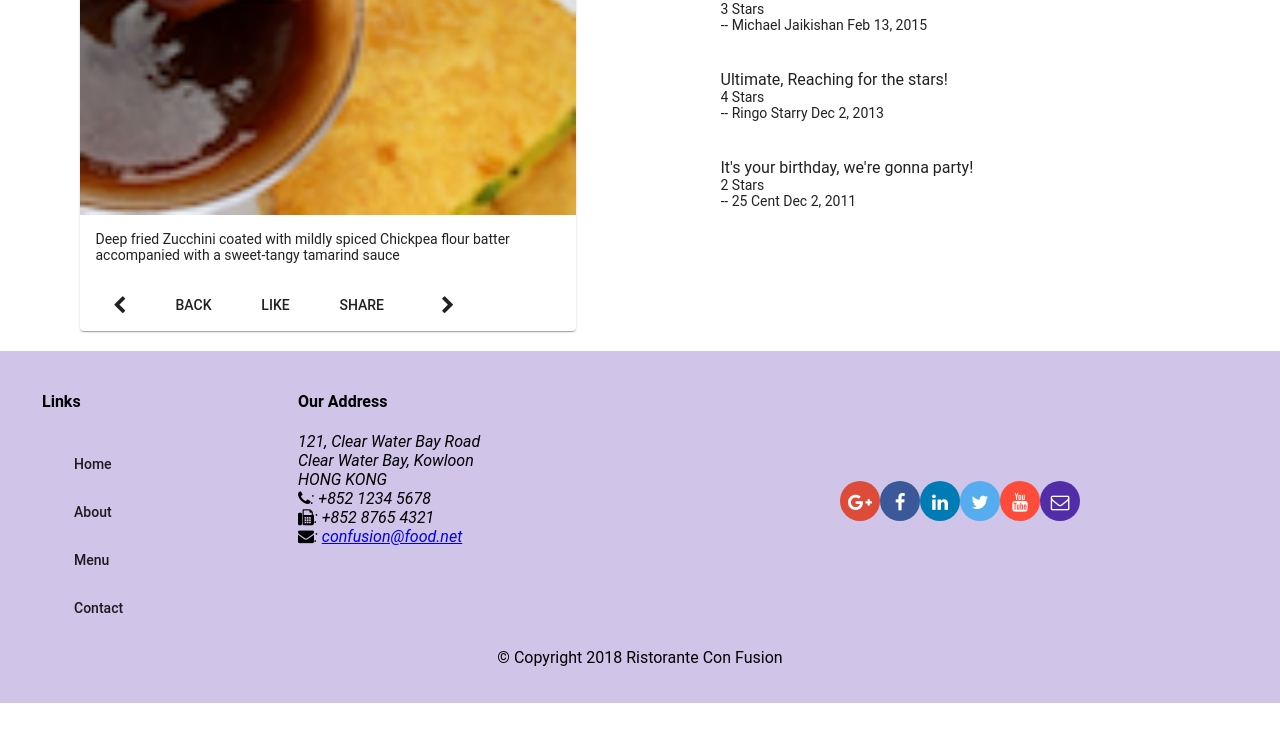
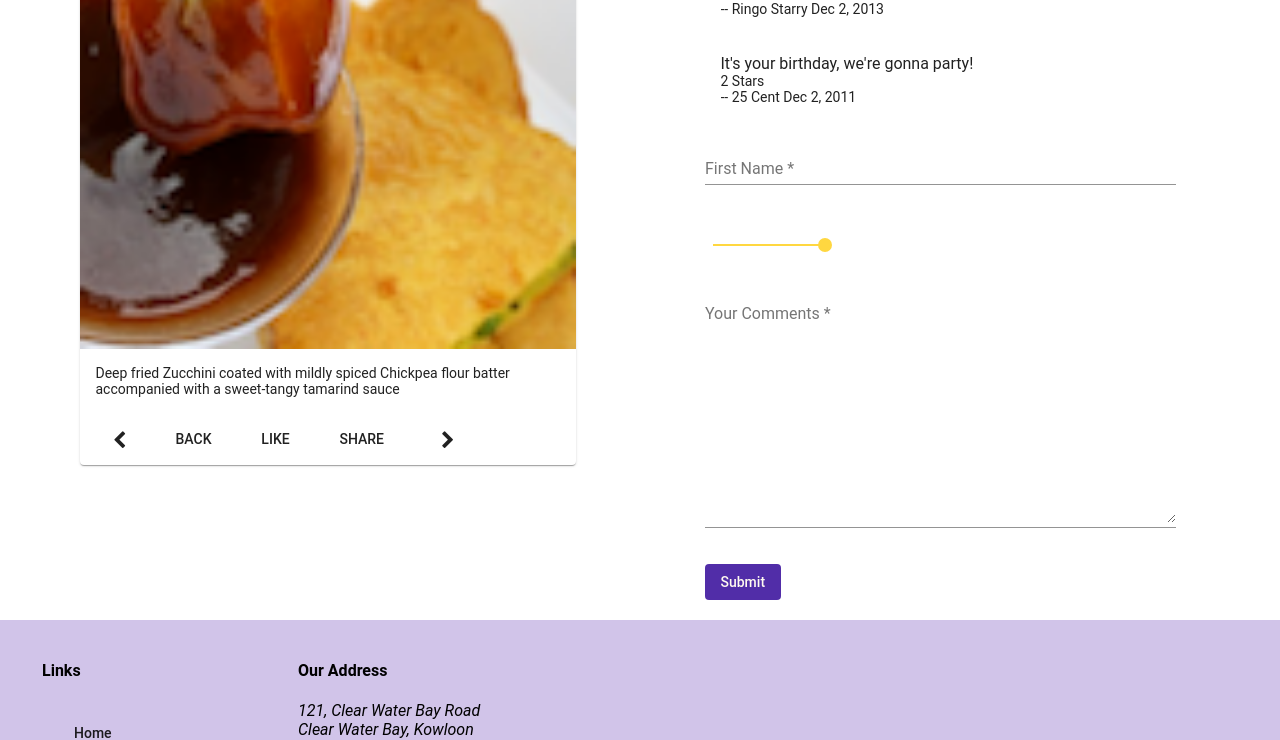
Before and after one commit to f9rajiv/angular-project, an Angular app: page /dishdetail/1 in a window 1280 px wide. Shown: the part 731-1471 px from the top of the page. Before the commit the page ends 1434 px from the top, so only its background shows below. Built offline with nearby package versions, Linux system fonts and the light colour scheme.

Commit message:
assingnment 3

```diff
--- a/src/app/app.module.ts
+++ b/src/app/app.module.ts
@@ -19,7 +19,7 @@
 import {MatSelectModule} from "@angular/material/select";
 import { MatSlideToggleModule} from "@angular/material/slide-toggle";
 import { MatProgressSpinnerModule} from "@angular/material/progress-spinner";
-
+import {MatSliderModule} from '@angular/material/slider';
 import 'hammerjs';
 import { HeaderComponent } from './header/header.component';
 import { FooterComponent } from './footer/footer.component';
@@ -65,6 +65,7 @@
     MatSelectModule,
     MatSlideToggleModule,
     MatProgressSpinnerModule,
+    MatSliderModule,
 
 
 
--- a/src/app/dishdetail/dishdetail.component.html
+++ b/src/app/dishdetail/dishdetail.component.html
@@ -53,8 +53,44 @@
           <span> -- {{comment.author}} {{comment.date | date}} </span>
         </p>
       </mat-list-item>
-    </mat-list>
-  </div>
+
+
+    <mat-list-item *ngIf="commentForm.valid">
+      <p mat-line>
+        <span> {{comment.comment}} </span>
+      </p>
+      <p mat-line>
+        <span> {{comment.rating}} Stars</span>
+      </p>
+      <p mat-line>
+        <span> -- {{comment.author}}</span>
+      </p>
+    </mat-list-item>
+  </mat-list>
+
+
+      <form novalidate [formGroup]="commentForm" #ffrom="ngForm" (ngSubmit)="onSubmit()">
+        <p>
+          <mat-form-field class="full-width">
+          <input matInput formControlName="author" placeholder="First Name" type="text" required>
+          <mat-error *ngIf="formErrors.author">{{formErrors.author}}</mat-error>
+
+        </mat-form-field>
+      </p>
+      <p>
+
+        <mat-slider formControlName="rating" thumbLabel tickInterval="1" min="1" max="5" step="1" value="5"></mat-slider>
+      </p>
+        <p>
+          <mat-form-field class="full-width">
+            <textarea matInput formControlName="comment" placeholder=" Your Comments" rows=12 required></textarea>
+            <mat-error *ngIf="formErrors.comment">{{formErrors.comment}}</mat-error>
+          </mat-form-field>
+        </p>
+        <button type="submit" mat-button class="background-primary text-floral-white" [disabled]="commentForm.invalid">Submit</button>
+      </form>
+    </div>
+
   <div fxFlex [hidden]="dish">
     <mat-spinner></mat-spinner><h4>Loading...Please wait</h4>
   </div>
--- a/src/app/dishdetail/dishdetail.component.scss
+++ b/src/app/dishdetail/dishdetail.component.scss
@@ -0,0 +1,11 @@
+.full-width {
+    width: 95%
+}
+
+.half-width {
+    width: 45%
+}
+
+.form-size {
+    width: 75%
+}
--- a/src/app/dishdetail/dishdetail.component.ts
+++ b/src/app/dishdetail/dishdetail.component.ts
@@ -4,6 +4,9 @@
 import{Location} from '@angular/common';
 import{DishService} from '../services/dish.service';
 import {switchMap} from 'rxjs/operators';
+
+import {FormBuilder,FormGroup,Validators} from "@angular/forms";
+import { Comment } from '../shared/comment';
 
 @Component({
   selector: 'app-dishdetail',
@@ -14,17 +17,37 @@
 
 export class DishdetailComponent implements OnInit {
 
+  commentForm: FormGroup;
+  comment: Comment;
 
 
     dish:Dish;
     dishIds:string[];
     prev:string;
     next:string;
+    formErrors={
+      'author':'',
+      'comment':'',
+    };
+    validationMessages=
+{
+  'author':{
+    'required':'first name required.',
+    'minlength':'First name must be at least 2 characters',
+    'maxlength':'First name must be at least 25 characters'
+},
+  'messages':{
+    'required':'Comments are required.',
+    'minlength':     'Comment must be at least 1 characters long.'
+},
+
+}
 
   constructor(private dishService:DishService,
     private route:ActivatedRoute,
-    private location:Location
-) { }
+    private location:Location,
+    private fb:FormBuilder,
+) {      this.createForm(); }
 
 
   ngOnInit() {
@@ -44,4 +67,53 @@
 goBack():void{
   this.location.back();
 }
+createForm(){
+  this.commentForm = this.fb.group({
+    author: ['',[Validators.required,Validators.minLength(2),Validators.maxLength(25)]],
+
+    comment: ['', [Validators.required, Validators.minLength(1)] ],
+      rating: 5
+  });
+  this.commentForm.valueChanges
+  .subscribe(data=>this.onValueChanged(data));
+  this.onValueChanged(); //re(set)form validation message
 }
+onValueChanged(data?:any)
+{
+  if(!this.commentForm){return;}
+  const form=this.commentForm;
+  for (const field in this.formErrors){
+    if(this.formErrors.hasOwnProperty(field))
+    {
+      //clear pervious error message (ifany)
+      this.formErrors[field]='';
+      const control=form.get(field);
+      if(control && control.dirty && !control.valid)
+      {
+        const messages =this.validationMessages[field];
+        for(const key in control.errors)
+        {
+          if(control.errors.hasOwnProperty(key)){
+            this.formErrors[field]+=messages[key]+ ' ';
+          }
+        }
+      }
+    }
+  }
+  this.comment = form.value;
+}
+onSubmit() {
+  this.comment = this.commentForm.value;
+  this.comment.date = new Date().toISOString();
+  this.dish.comments.push(this.comment);
+  console.log(this.comment);
+  this.comment = null;
+  this.commentForm.reset({
+    author: '',
+    comment: '',
+    rating: 5
+
+    });
+
+}
+}
```
